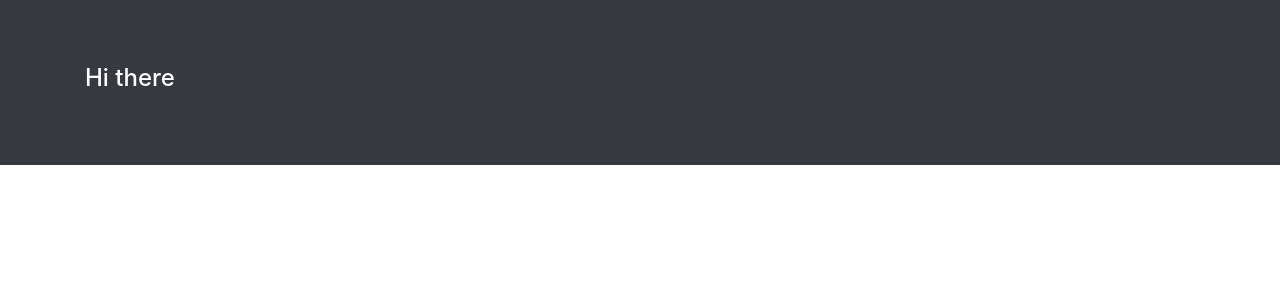
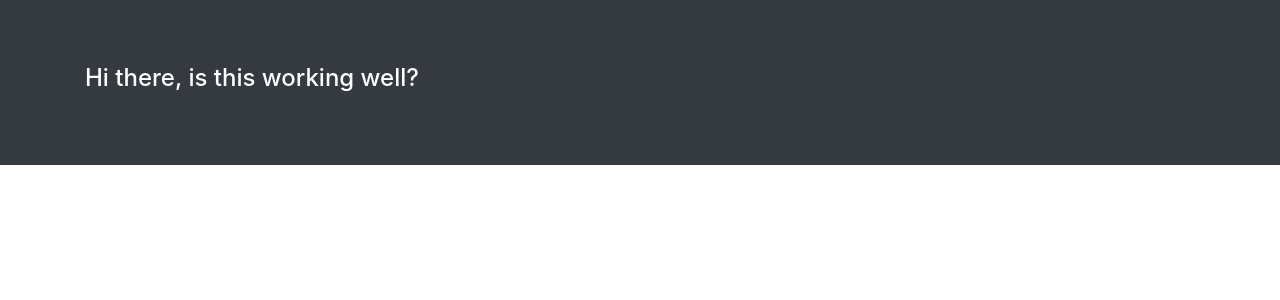
Before and after one commit to ivenpoker/react-todo-app, a React (Create React App) app: page / in a window 1280 px wide. Shown: the top 300 px of the page. Built offline with nearby package versions, Linux system fonts and the light colour scheme.

Commit message:
Just another test
Signed-off-by: Happi Yvan <nwaforhappiyvan@gmail.com>

```diff
--- a/src/App.js
+++ b/src/App.js
@@ -4,7 +4,7 @@ function App() {
 	return (
 		<div className="jumbotron jumbotron-fluid bg-dark text-white">
 			<div className="container">
-				<h4>Hi there</h4>
+				<h4>Hi there, is this working well?</h4>
 			</div>
 		</div>
 	);
```
